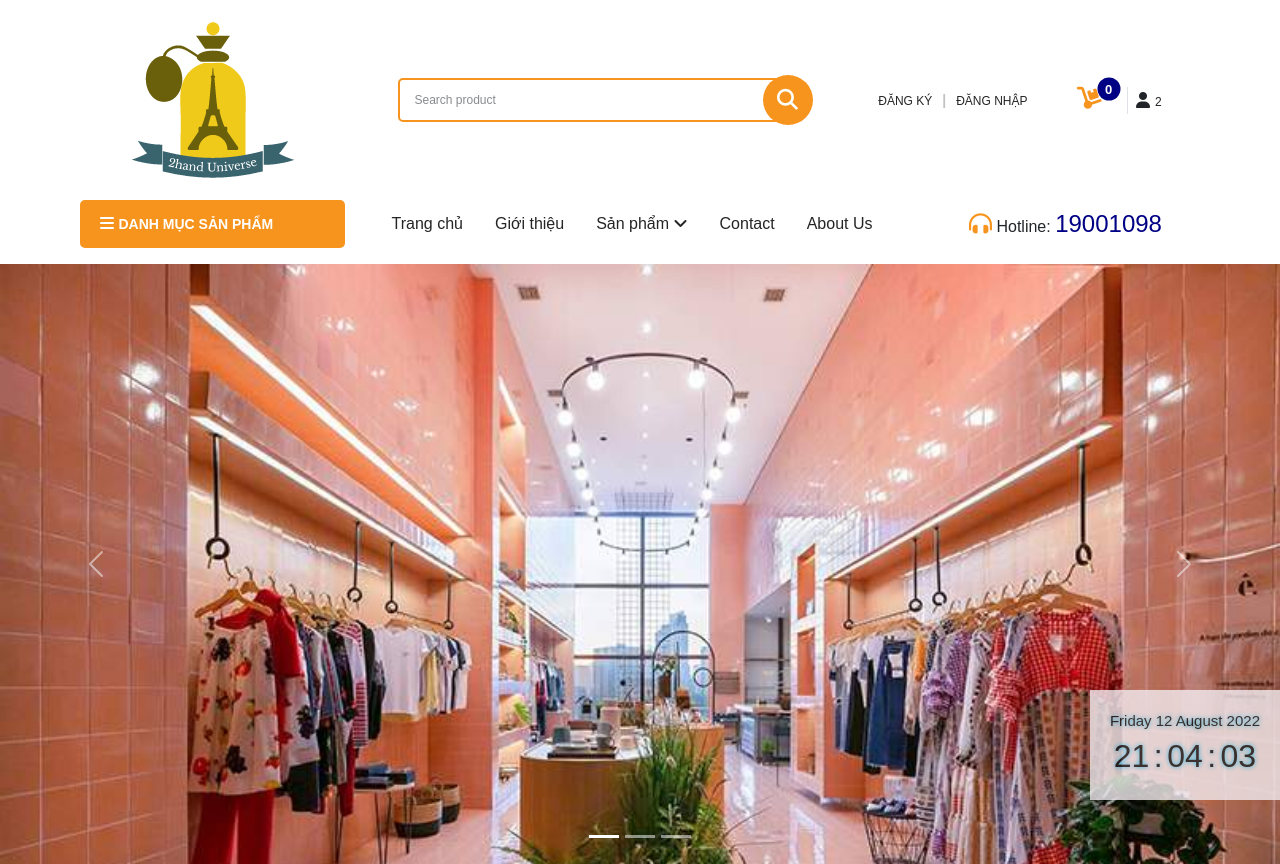
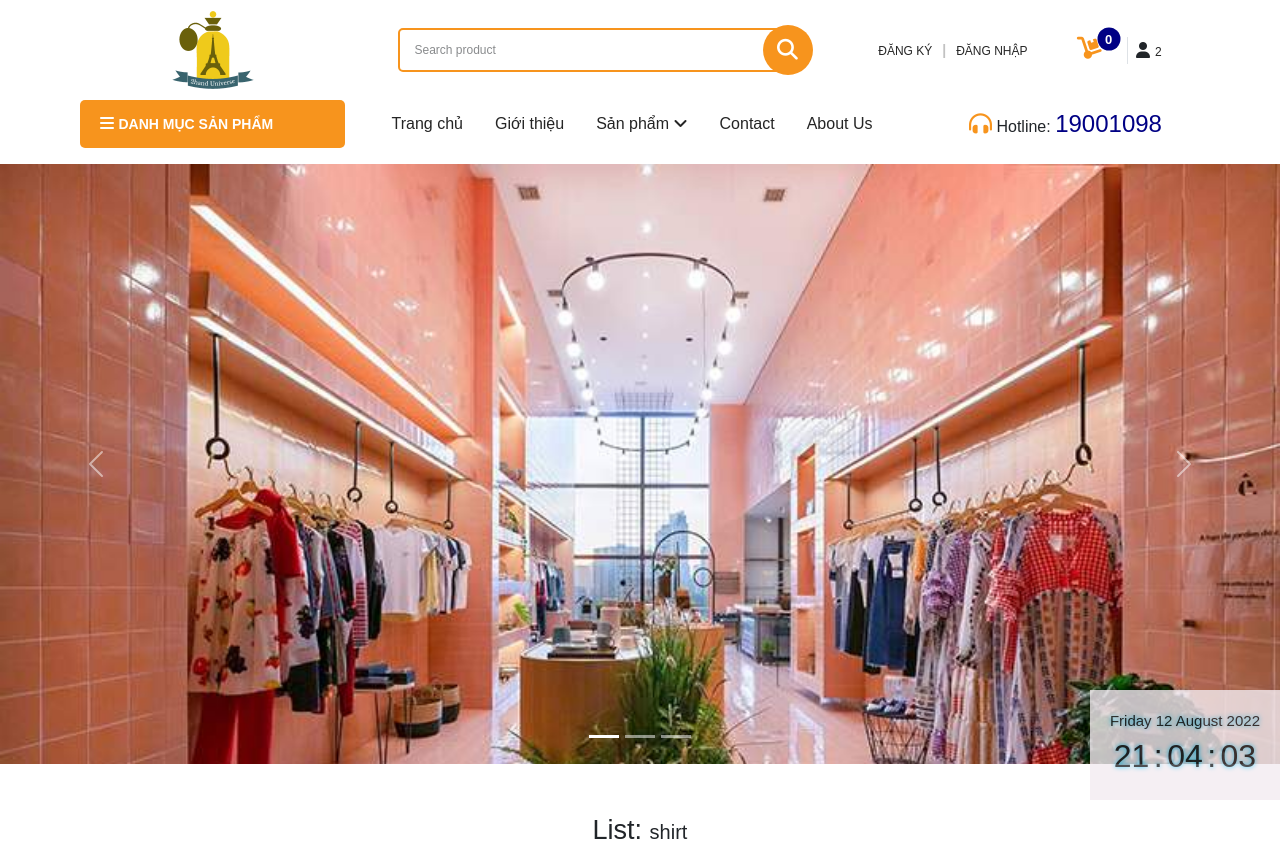
Before and after one commit to Duckun1909/huynhduc, a plain HTML site: page index.html in a window 1280 px wide. Shown: the top 864 px of the page. Drawn offline with nearby package versions, Linux system fonts and the light colour scheme; files whose address does not match are found by name.

Commit message:
Update header.css

```diff
--- a/css/header.css
+++ b/css/header.css
@@ -49,7 +49,7 @@
 .header .logo-header{
     text-align: center;
 }
-.header-main .logo-headerimg{
+.header-main .logo-header img{
     width: 100px;
 }
 
```
